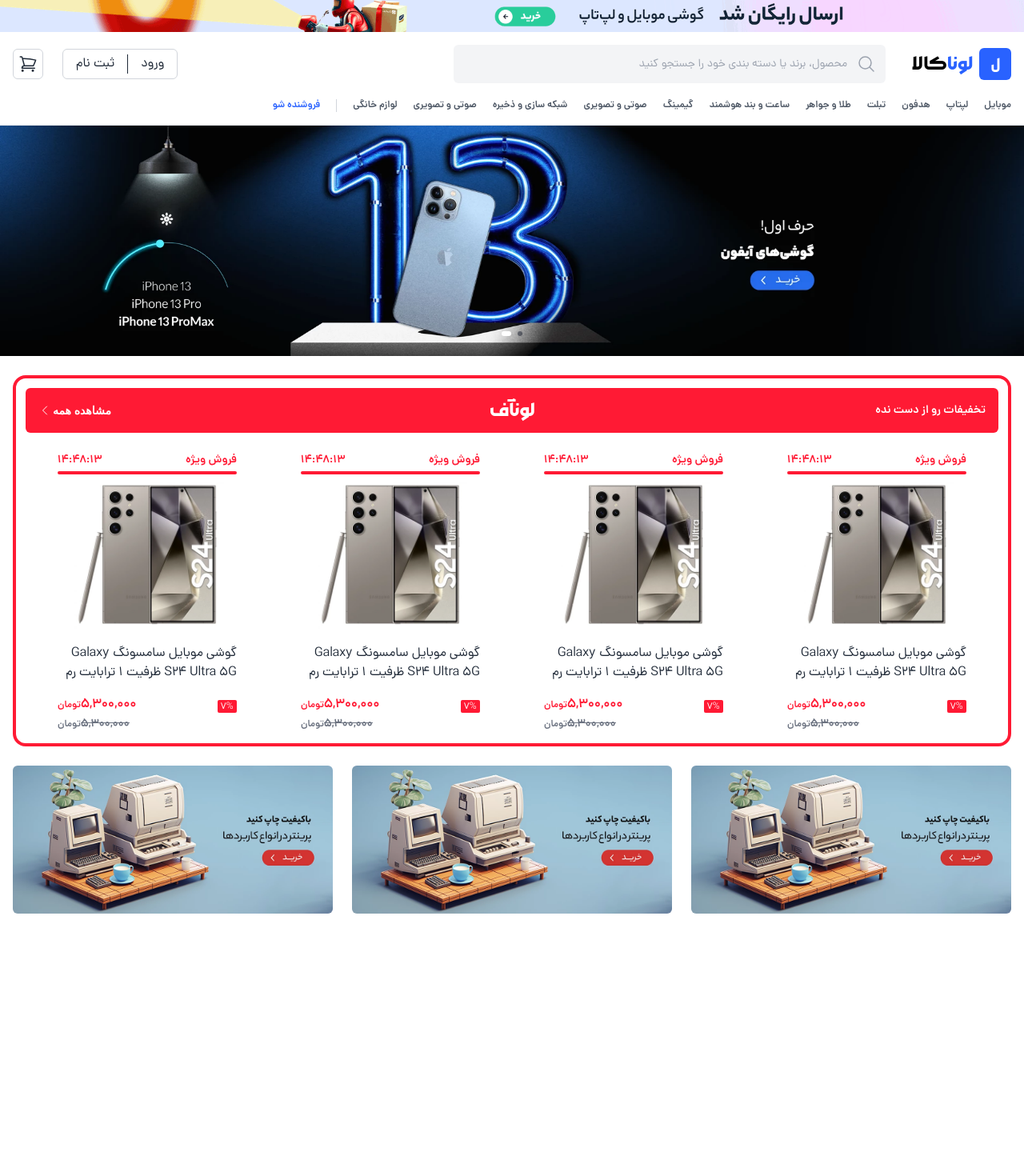
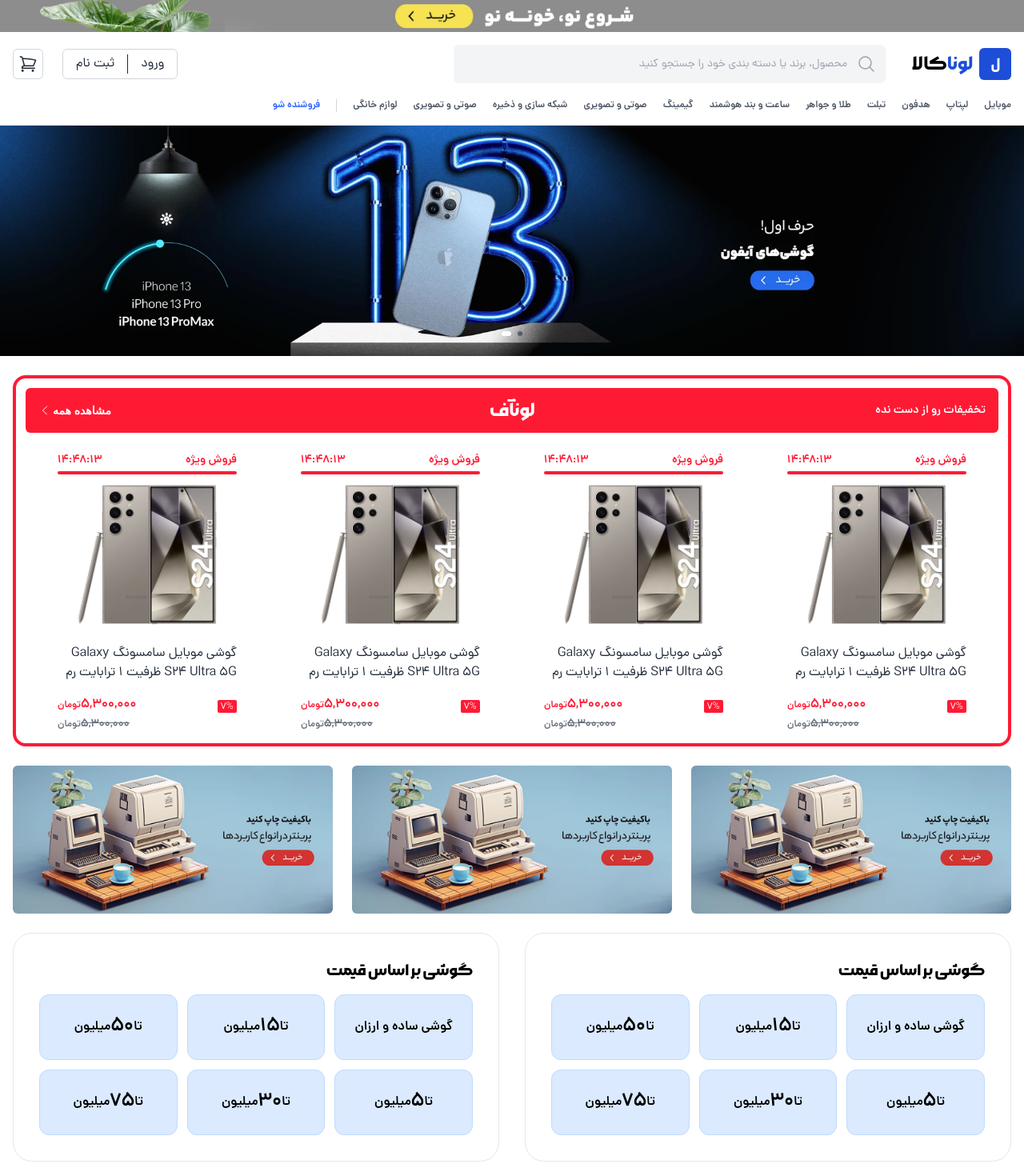
Before and after one commit to rezaeiar/lunakala, a Next.js app: page / in a window 1280 px wide. Shown: the top 1470 px of the page at 80% size. Before the commit the page ends 1166 px from the top, so only its background shows below. Built offline with nearby package versions, Linux system fonts and the light colour scheme.

Commit message:
feat: Development of Filter Boxes

```diff
--- a/app/_components/modules/FestivalBanner/FestivalBanner.tsx
+++ b/app/_components/modules/FestivalBanner/FestivalBanner.tsx
@@ -6,17 +6,17 @@
     return (
         <Link href={'/fs'}>
             <Image
-                src={'/images/festival-banner/banner_TopGifDesktop_StXgoM_57c633e6-98b1-42d2-a49c-688e5f4e0430.gif'}
+                src={'/images/festival-banner/banner_TopGifDesktop_Nhibhs_7faa66a4-edc5-43b4-a295-feb75f072891.webp'}
                 alt='festival-banner'
-                width={1000}
-                height={1000}
+                width={2000}
+                height={200}
                 className='hidden md:block w-full object-cover'
             />
             <Image
                 src={'/images/festival-banner/banner_TopGifMobile_c4xG5Q_f6f90fc5-eb65-4ecb-bfe8-6eda7e009ead.gif'}
                 alt='festival-banner'
-                width={1000}
-                height={1000}
+                width={2000}
+                height={200}
                 className='block md:hidden w-full object-cover'
             />
         </Link>
--- a/app/_components/modules/NavigationBar/NavigationBar.tsx
+++ b/app/_components/modules/NavigationBar/NavigationBar.tsx
@@ -17,11 +17,11 @@
                                 </svg>
                             </div>
                             <Link href="/" className="flex items-center gap-1 md:gap-2 font-bold font-morabba">
-                                <div className="flex h-8 md:h-10 w-8 md:w-10 rounded-md bg-primary text-white text-lg items-center justify-center">
+                                <div className="flex h-8 md:h-10 w-8 md:w-10 rounded-md bg-blue-700 text-white text-lg items-center justify-center">
                                     ل
                                 </div>
                                 <div className="text-xl md:text-2xl">
-                                    <span className='text-primary'>
+                                    <span className='text-blue-700'>
                                         لونا
                                     </span>
                                     <span>
--- /dev/null
+++ b/app/_components/templates/index/FilterBoxes/FilterBoxes.tsx
@@ -0,0 +1,63 @@
+import Link from 'next/link'
+import React from 'react'
+
+export default function FilterBoxes() {
+    return (
+        <div className='mb-8 md:mb-12'>
+            <div className="container">
+                <div className="grid grid-cols-2 gap-8">
+                    <div className="flex flex-col gap-4 bg-white p-8 rounded-3xl border border-gray-200">
+                        <h3 className='text-xl font-morabba font-bold'>
+                            گوشی بر اساس قیمت
+                        </h3>
+                        <div className="grid grid-cols-3 gap-3">
+                            <Link href={''} className="flex items-center justify-center font-dana bg-blue-100 border border-blue-200 outline outline-2 outline-transparent rounded-xl p-6 font-semibold text-base transition-all hover:outline-blue-200">
+                                گوشی ساده و ارزان
+                            </Link>
+                            <Link href={''} className="flex items-center justify-center font-dana bg-blue-100 border border-blue-200 outline outline-2 outline-transparent rounded-xl p-6 font-semibold text-base transition-all hover:outline-blue-200">
+                                تا <span className='font-bold text-2xl'>15</span> میلیون
+                            </Link>
+                            <Link href={''} className="flex items-center justify-center font-dana bg-blue-100 border border-blue-200 outline outline-2 outline-transparent rounded-xl p-6 font-semibold text-base transition-all hover:outline-blue-200">
+                                تا <span className='font-bold text-2xl'>50</span> میلیون
+                            </Link>
+                            <Link href={''} className="flex items-center justify-center font-dana bg-blue-100 border border-blue-200 outline outline-2 outline-transparent rounded-xl p-6 font-semibold text-base transition-all hover:outline-blue-200">
+                                تا <span className='font-bold text-2xl'>5</span> میلیون
+                            </Link>
+                            <Link href={''} className="flex items-center justify-center font-dana bg-blue-100 border border-blue-200 outline outline-2 outline-transparent rounded-xl p-6 font-semibold text-base transition-all hover:outline-blue-200">
+                                تا <span className='font-bold text-2xl'>30</span> میلیون
+                            </Link>
+                            <Link href={''} className="flex items-center justify-center font-dana bg-blue-100 border border-blue-200 outline outline-2 outline-transparent rounded-xl p-6 font-semibold text-base transition-all hover:outline-blue-200">
+                                تا <span className='font-bold text-2xl'>75</span> میلیون
+                            </Link>
+                        </div>
+                    </div>
+                    <div className="flex flex-col gap-4 bg-white p-8 rounded-3xl border border-gray-200">
+                        <h3 className='text-xl font-morabba font-bold'>
+                            گوشی بر اساس قیمت
+                        </h3>
+                        <div className="grid grid-cols-3 gap-3">
+                            <Link href={''} className="flex items-center justify-center font-dana bg-blue-100 border border-blue-200 outline outline-2 outline-transparent rounded-xl p-6 font-semibold text-base transition-all hover:outline-blue-200">
+                                گوشی ساده و ارزان
+                            </Link>
+                            <Link href={''} className="flex items-center justify-center font-dana bg-blue-100 border border-blue-200 outline outline-2 outline-transparent rounded-xl p-6 font-semibold text-base transition-all hover:outline-blue-200">
+                                تا <span className='font-bold text-2xl'>15</span> میلیون
+                            </Link>
+                            <Link href={''} className="flex items-center justify-center font-dana bg-blue-100 border border-blue-200 outline outline-2 outline-transparent rounded-xl p-6 font-semibold text-base transition-all hover:outline-blue-200">
+                                تا <span className='font-bold text-2xl'>50</span> میلیون
+                            </Link>
+                            <Link href={''} className="flex items-center justify-center font-dana bg-blue-100 border border-blue-200 outline outline-2 outline-transparent rounded-xl p-6 font-semibold text-base transition-all hover:outline-blue-200">
+                                تا <span className='font-bold text-2xl'>5</span> میلیون
+                            </Link>
+                            <Link href={''} className="flex items-center justify-center font-dana bg-blue-100 border border-blue-200 outline outline-2 outline-transparent rounded-xl p-6 font-semibold text-base transition-all hover:outline-blue-200">
+                                تا <span className='font-bold text-2xl'>30</span> میلیون
+                            </Link>
+                            <Link href={''} className="flex items-center justify-center font-dana bg-blue-100 border border-blue-200 outline outline-2 outline-transparent rounded-xl p-6 font-semibold text-base transition-all hover:outline-blue-200">
+                                تا <span className='font-bold text-2xl'>75</span> میلیون
+                            </Link>
+                        </div>
+                    </div>
+                </div>
+            </div>
+        </div>
+    )
+}
--- a/app/page.tsx
+++ b/app/page.tsx
@@ -1,6 +1,7 @@
 import Discounts from "./_components/templates/index/Discounts/Discounts";
 import SliderShowcase from "./_components/templates/index/SliderShowcase/SliderShowcase";
 import TripleBanners from "./_components/templates/index/TripleBanners/TripleBanners";
+import FilterBoxes from "./_components/templates/index/FilterBoxes/FilterBoxes";
 
 export default function Home() {
     return (
@@ -8,6 +9,7 @@
             <SliderShowcase />
             <Discounts />
             <TripleBanners />
+            <FilterBoxes />
         </main>
     );
 }
```
Also changed, not shown: public/images/festival-banner/banner_TopGifDesktop_Nhibhs_7faa66a4-edc5-43b4-a295-feb75f072891.webp (added).
